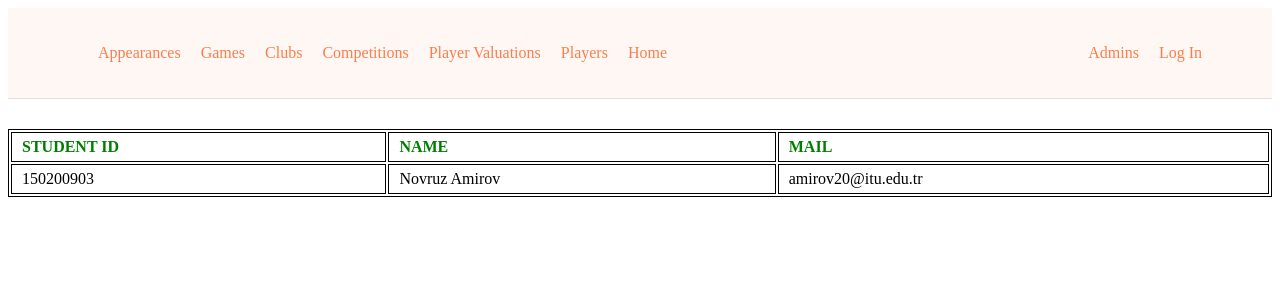
After one commit to itudb2216/itudb2216, a Flask app: page /admins in a window 1280 px wide. The commit adds this page. Shown: the top 300 px of the page. Run offline with Flask 2, Linux system fonts and the light colour scheme; data comes from the database, SQL or seed files in the repository; both versions use the stored data as it was after the commit.

Commit message:
Admin access has been added

```diff
--- a/database.py
+++ b/database.py
@@ -6,6 +6,7 @@ from tables.appearance import Appearance
 from tables.player import Player
 from tables.player_valuation import PlayerValuation
 from tables.competition import Competition
+from tables.admin import Admin
 
 class Database:
     def __init__(self, dbfile):
@@ -80,6 +81,22 @@ class Database:
         player_valuation_ = PlayerValuation(*player_valuation_values)
         return player_valuation_
 
+    def get_admin(self, student_id):
+        with dbapi2.connect(self.dbfile) as connection:
+            cursor = connection.cursor()
+            query = "SELECT * FROM ADMINS WHERE (STUDENT_ID = ?)"
+            cursor.execute(query, (student_id, ))
+            result = cursor.fetchone()
+            if(result == None):
+                return None
+            student_id = result[0]
+            name = result[1]
+            mail = result[2]
+            password = result[3]
+        admin_ = Admin(student_id = student_id, name = name, mail = mail, password = password)
+        return admin_
+
+
     def get_competition(self, competition_id):
         with dbapi2.connect(self.dbfile) as connection:
             cursor = connection.cursor()
@@ -148,3 +165,13 @@ class Database:
             for competition_id, pretty_name, type_, sub_type, country_id, country_name, country_latitude, country_longitude, domestic_league_code, name, confederation, url in cursor:
                 competitions.append(Competition(competition_id, pretty_name, type_, sub_type, country_id, country_name, country_latitude, country_longitude, domestic_league_code, name, confederation, url))
         return competitions
+
+    def get_admins(self):
+        admins = []
+        with dbapi2.connect(self.dbfile) as connection:
+            cursor = connection.cursor()
+            query = "SELECT * FROM ADMINS ORDER BY STUDENT_ID"
+            cursor.execute(query)
+            for student_id, name, mail, password in cursor:
+                admins.append(Admin(student_id, name, mail, password))
+        return admins
--- /dev/null
+++ b/forms.py
@@ -0,0 +1,4 @@
+class LoginForm(FlaskForm):
+    username = StringField("Username", validators=[DataRequired()])
+
+    password = PasswordField("Password", validators=[DataRequired()])
--- a/server.py
+++ b/server.py
@@ -8,17 +8,24 @@ import sqlite3 as dbapi2
 from tables.player_valuation import PlayerValuation
 from tables.club import Club
 from tables.competition import Competition
+from tables.admin import Admin
 
 def create_app():
     app = Flask(__name__)
     app.config.from_object("settings")
+
     app.add_url_rule("/", view_func=views.home_page)
-    app.add_url_rule("/valuation", view_func=views.player_valuation_page)
-    app.add_url_rule("/player", view_func=views.player_page)
+    app.add_url_rule("/player-valuations", view_func=views.player_valuation_page)
+    app.add_url_rule("/players", view_func=views.player_page)
     app.add_url_rule("/games", view_func = views.game_page)
-    app.add_url_rule("/appearance", view_func=views.appearance_page)
-    app.add_url_rule("/club", view_func = views.club_page)
-    app.add_url_rule("/competition", view_func = views.competition_page)
+    app.add_url_rule("/appearances", view_func=views.appearance_page)
+    app.add_url_rule("/clubs", view_func = views.club_page)
+    app.add_url_rule("/competitions", view_func = views.competition_page)
+    app.add_url_rule("/login", view_func=views.login_page)
+    app.add_url_rule("/admins", view_func=views.admin_page)
+    app.add_url_rule("/admin", view_func=views.admin_check)
+    app.add_url_rule("/log-out", view_func=views.log_out)
+
 
     if not os.path.exists('./transfermarkt.db'):
         con = dbapi2.connect("transfermarkt.db")
@@ -69,6 +76,10 @@ def create_app():
             "CREATE TABLE PLAYERVALUATIONS (player_valuation_id INTEGER PRIMARY KEY AUTOINCREMENT, datetime TEXT NOT NULL, dateweek TEXT NOT NULL, player_id INTEGER NOT NULL, current_club_id INTEGER NOT NULL, market_value INTEGER NOT NULL, player_club_domestic_competition_id TEXT NOT NULL, FOREIGN KEY(player_id) REFERENCES PLAYERS(player_id))"
         )
 
+        con.execute(
+            "CREATE TABLE ADMINS (student_id TEXT PRIMARY KEY, name TEXT NOT NULL, mail TEXT NOT NULL, password TEXT NOT NULL)"
+        )
+
         con.close()
 
 
@@ -79,6 +90,12 @@ def create_app():
     # db.add(Competition("CompetitionIDA", "World cup", "WC", "WC GROUP A", 18, "SPAIN", 120.53, -54.32, "POOR", "WORLD CUP", "CONF", "abv.com"))
     # db.add(Club(12, "FCB", "Barcelona", "CompetitionId", 12.5, 22, 26.9, 5, 25.4, 4, "BARCA", 30000, "NONE AT ALL", "XAVI", "asdf.com"))
 
+    # db.add(Admin("150200903", "Novruz Amirov", "amirov20@itu.edu.tr", "novruz123"))
+    # db.add(Admin("150200915", "Adil Mahmudlu", "amirov20@itu.edu.tr", "novruz123"))
+    # db.add(Admin("150200903", "Novruz Amirov", "amirov20@itu.edu.tr", "novruz123"))
+    # db.add(Admin("150200903", "Novruz Amirov", "amirov20@itu.edu.tr", "novruz123"))
+    # db.add(Admin("150200903", "Novruz Amirov", "amirov20@itu.edu.tr", "novruz123"))
+
     app.config["db"] = db
 
     return app
--- a/static/navigation.css
+++ b/static/navigation.css
@@ -1,3 +1,11 @@
+.navigation {
+  display: flex;
+  justify-content: space-between;
+  padding: 20px 50px;
+  background-color: #fff7f4;
+  border-bottom: 1px solid rgba(0, 0, 0, 0.096);
+}
+
   .navigation ul {
     display: flex;
     color: #fd7d4c;
--- /dev/null
+++ b/tables/admin.py
@@ -0,0 +1,21 @@
+class Admin:
+    def __init__(self, student_id, name, mail, password):
+        self.student_id = student_id
+        self.name = name
+        self.mail = mail
+        self.password = password
+
+
+    def add(self):
+        query = "INSERT INTO ADMINS (STUDENT_ID, NAME, MAIL, PASSWORD) VALUES (?, ?, ?, ?)"
+        tup = (self.student_id, self.name, self.mail, self.password)
+        return query, tup
+
+    def update(self):
+        query = "UPDATE ADMINS SET NAME = ?, MAIL = ?, PASSWORD = ? WHERE(STUDENT_ID = ?)"
+        tup = (self.student_id, self.name, self.mail)
+        return query, tup
+
+    def delete(self):
+        query = "DELETE FROM ADMINS WHERE (STUDENT_ID = ?)"
+        return query, (self.student_id,)
--- /dev/null
+++ b/templates/admins.html
@@ -0,0 +1,17 @@
+{% extends "navigation.html" %} {% block title %}ADMINS{% endblock%} {% block
+content %}
+<table class="admin">
+  <tr>
+    <th>STUDENT ID</th>
+    <th>NAME</th>
+    <th>MAIL</th>
+  </tr>
+  {% for admin in admins %}
+  <tr>
+    <td>{{admin.student_id}}</td>
+    <td>{{admin.name}}</td>
+    <td>{{admin.mail}}</td>
+  </tr>
+  {% endfor %}
+</table>
+{%endblock%}
--- a/templates/navigation.html
+++ b/templates/navigation.html
@@ -32,6 +32,23 @@
           <a href="{{ url_for('home_page') }}">Home</a>
         </li>
       </ul>
+      {% if admin %}
+      <h4>Welcome, {{admin.name}}</h4>
+      <ul>
+        <li>
+          <a href="{{url_for('log_out')}}">Log Out</a>
+        </li>
+      </ul>
+      {% endif %} {% if not admin %}
+      <ul>
+        <li id="admin">
+          <a href="{{ url_for('admin_page') }}">Admins</a>
+        </li>
+        <li id="login">
+          <a href="{{ url_for('login_page') }}">Log In</a>
+        </li>
+      </ul>
+      {% endif %}
     </div>
 
     {% block content %}{% endblock %}
--- a/views.py
+++ b/views.py
@@ -1,38 +1,71 @@
-from flask import current_app, render_template
+from flask import current_app, render_template, request
+
+admin = None # can be None, or any Tuple (5 different tuples exist, because there are 5 admins in this project)
+# Will be used to log in to the page, so only admins can delete and update the tables. Other uses can only see the tables
+
+def navigation_page():
+    return render_template("navigation.html", admin = admin)
+
+def home_page():
+    return render_template("home.html", logout = False, login="First", admin = admin)
+
+def login_page():
+    return render_template("login.html")
+
+def admin_page():
+    myDB = current_app.config["db"]
+    admins = myDB.get_admins()
+    return render_template("admins.html", admins = admins, admin = admin)
 
 
-def navigation_page():
-    return render_template("navigation.html")
+def admin_check():
+    if(request.method == "GET"):
+        myDB = current_app.config["db"]
+        student_id = (request.args)['student_id']
+        password = (request.args)['pass']
+        global admin
+        admin = myDB.get_admin(student_id)
+        if(admin == None): # if the student id entered incorrectly, so in database, there is not anyone corresponding to that id
+            return render_template("home.html", logout = False, login = "False", admin = admin)
 
-def home_page():
-    return render_template("home.html")
+        elif(admin.password == password): # if the password is correct in addition to student id, access granted
+            return render_template("home.html", logout = False, login = "True", admin = admin)
+
+        else: # if the user id is correctly given, but the password is false, then access denied
+            admin = None
+            return render_template("home.html", logout = False, login = "False", admin = admin)
+
+def log_out(): # this method will be called, when user logs out from "Admin" to normal user
+    global admin
+    admin = None
+    return render_template("home.html", logout = True, admin = admin)
 
 def club_page():
     myDB = current_app.config["db"]
     clubs = myDB.get_clubs()
-    return render_template("club.html", clubs = clubs)
+    return render_template("club.html", clubs = clubs, admin = admin)
 
 def competition_page():
     myDB = current_app.config["db"]
     competitions = myDB.get_competitions()
-    return render_template("competition.html", competitions = competitions)
+    return render_template("competition.html", competitions = competitions, admin = admin)
 
 def game_page():
     myDB = current_app.config["db"]
     games = myDB.get_games()
-    return render_template("game.html", games=games)
+    return render_template("game.html", games=games, admin = admin)
 
 def player_valuation_page():
     myDB = current_app.config["db"]
     playerValuations = myDB.get_player_valuations()
-    return render_template("player_valuation.html", valuations = playerValuations)
+    return render_template("player_valuation.html", valuations = playerValuations, admin = admin)
 
 def player_page():
     myDB = current_app.config["db"]
     players = myDB.get_players()
-    return render_template("player.html", players = players)
+    return render_template("player.html", players = players, admin = admin)
 
 def appearance_page():
     myDB = current_app.config["db"]
     appearances = myDB.get_appearances()
-    return render_template("appearance.html", appearances = appearances)
+    return render_template("appearance.html", appearances = appearances, admin = admin)
```
Also changed, not shown: other parts of static/navigation.css (+83 -0 lines), templates/home.html (+10 -5 lines), templates/login.html (added, +13 -0 lines), templates/player_valuation.html (+9 -0 lines), transfermarkt.db.
